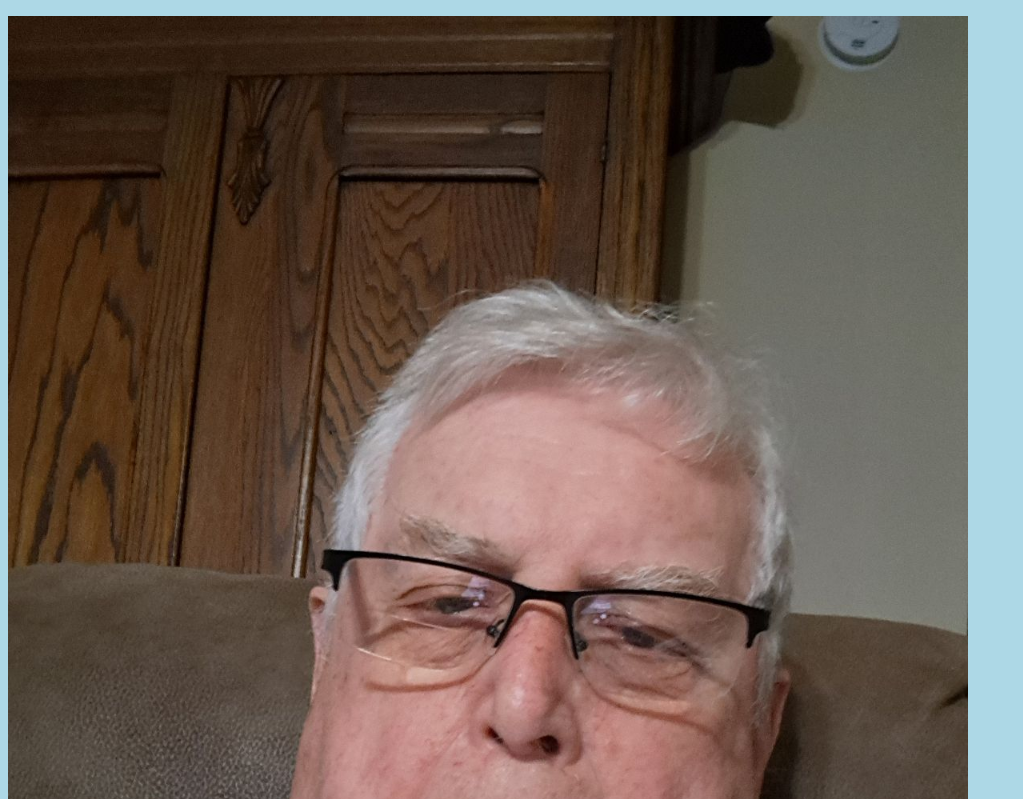
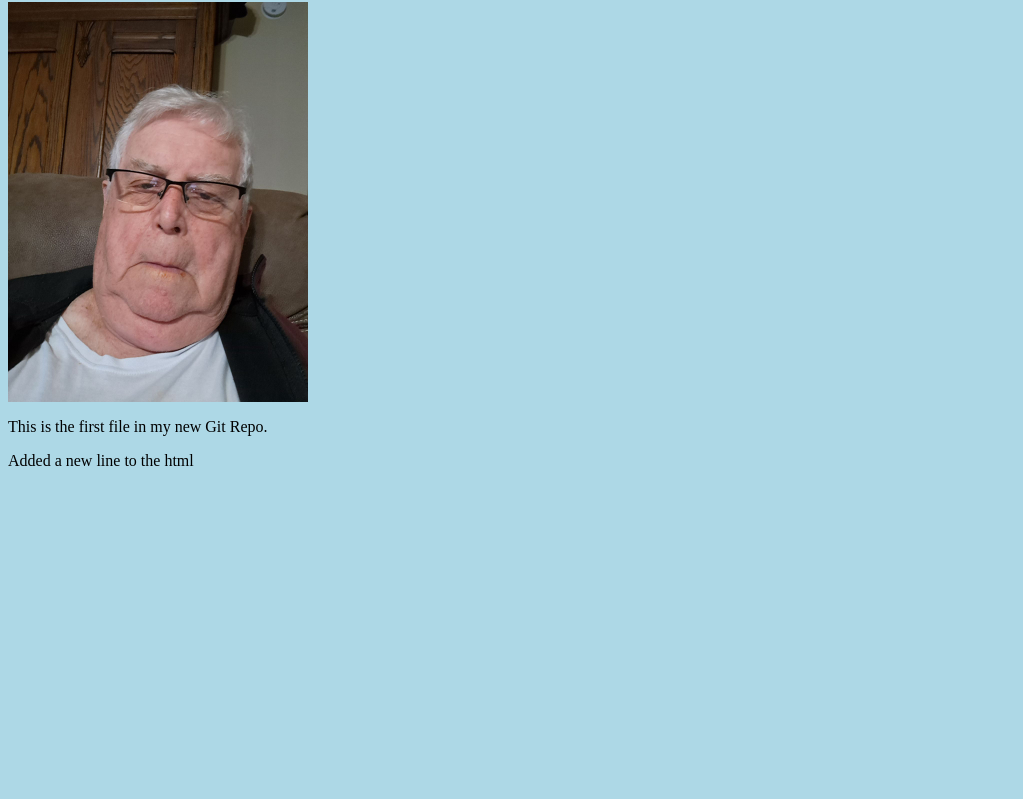
Before and after one commit to Firstgit0600/hello_world, a plain HTML site: page index.html in a window 1280 px wide. Shown: the part 64-863 px from the top of the page, without its empty margins (0-1023 px from the left). After the commit the page ends 800 px from the top, so only its background shows below. Drawn offline with Linux system fonts and the light colour scheme.

Commit message:
changed the image size in HELLO WORLD

```diff
--- a/index.html
+++ b/index.html
@@ -1,16 +1,13 @@
-<!DOCTYPE html>
-<html>
-<head>
+<html><head>
 <title>Hello World!</title>
 <link rel="stylesheet" href="bluestyle.css">
 </head>
 <body>
 
 <h1>Hello world!</h1>
-<div><img src="image.jpg" alt="Hello World from Space"
-style="width:100%;max-width:960px"></div>
+<div><img src="image.jpg" alt="Hello World from Space" style=width=500 height=400></div>
 <p>This is the first file in my new Git Repo.</p>
 <p>Added a new line to the html</p>
 
-</body>
-</html>
+
+</body></html>
```
